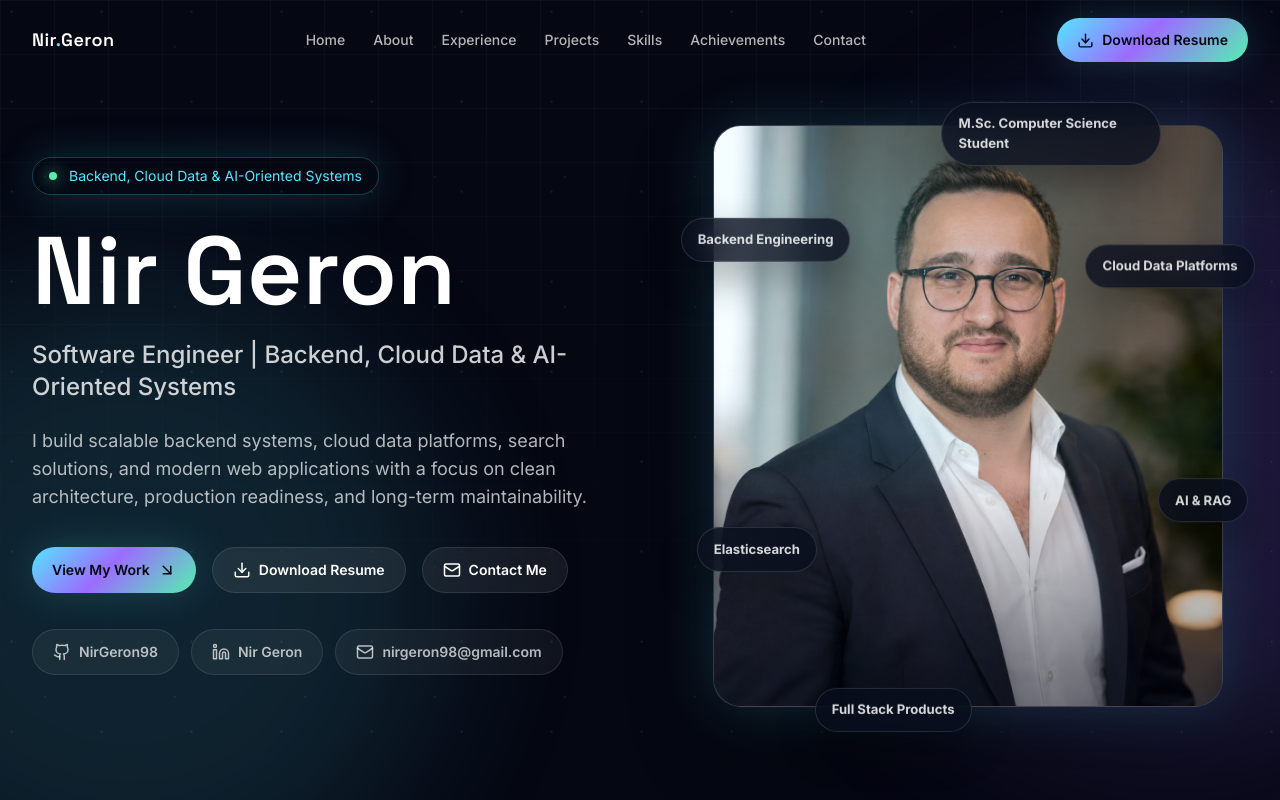
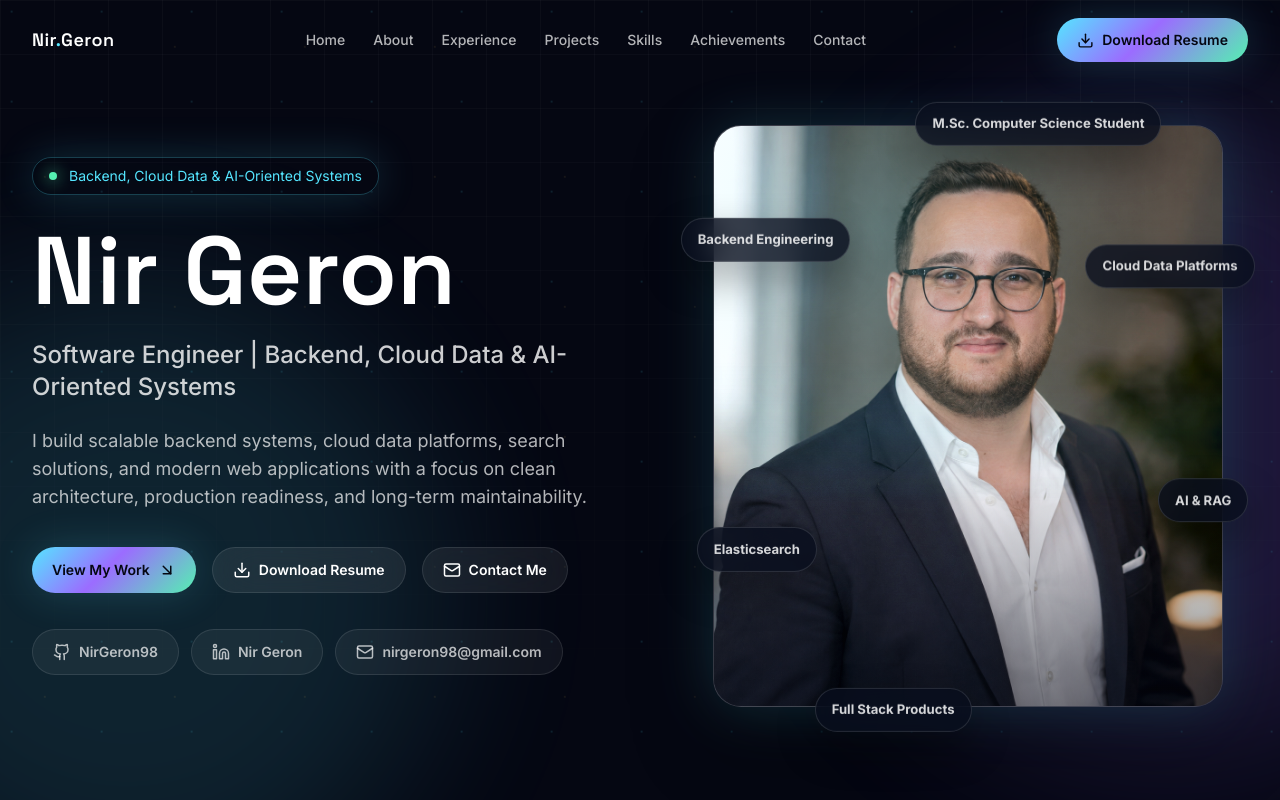
Before and after one commit to NirGeron98/Portfolio-Website, a React (Vite) app: page / in a window 1280 px wide. Shown: the top 800 px of the page. Built offline with nearby package versions, Linux system fonts and the light colour scheme.

Commit message:
Keep hero education badge on one line

```diff
--- a/src/index.css
+++ b/src/index.css
@@ -185,7 +185,7 @@ button {
 .floating-badge {
   position: absolute;
   z-index: 5;
-  max-width: 220px;
+  max-width: 260px;
   border: 1px solid rgba(255, 255, 255, 0.13);
   border-radius: 999px;
   background: rgba(8, 13, 29, 0.78);
@@ -193,6 +193,7 @@ button {
   color: rgba(255, 255, 255, 0.84);
   font-size: 0.82rem;
   font-weight: 700;
+  white-space: nowrap;
   box-shadow: 0 18px 40px rgba(0, 0, 0, 0.32);
   backdrop-filter: blur(18px);
 }
@@ -202,7 +203,7 @@ button {
 .badge-2 { left: -1rem; bottom: 25%; }
 .badge-3 { right: -1.6rem; bottom: 30%; }
 .badge-4 { left: 20%; bottom: -1rem; }
-.badge-5 { right: 12%; top: -1rem; }
+.badge-5 { right: 12%; top: -1rem; max-width: none; }
 
 .timeline {
   position: relative;
```
